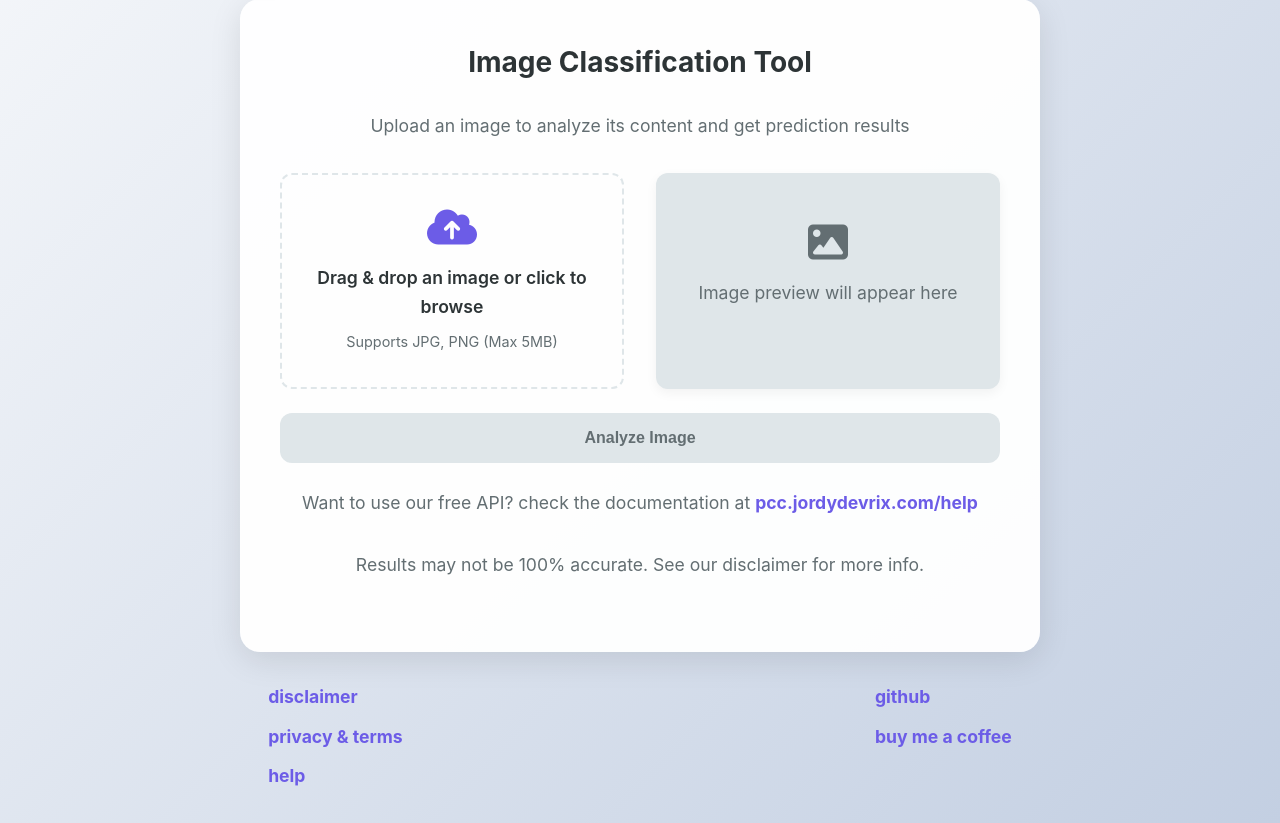
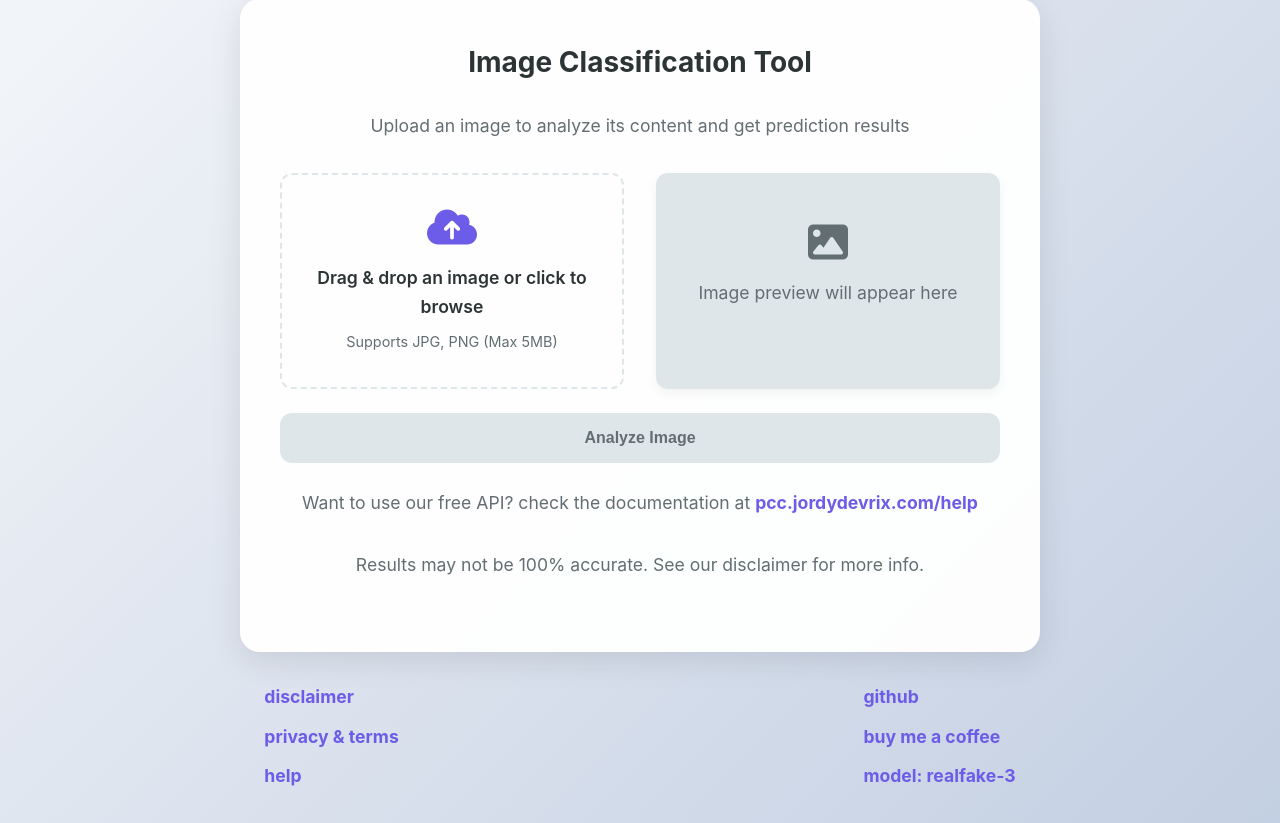
Before and after one commit to JordyDevrix/PCC-img-detector, a Flask app: page / in a window 1280 px wide. Shown: the part 113-936 px from the top of the page. Run offline with Flask 3, Linux system fonts and the light colour scheme; data that the repository does not hold is empty.

Commit message:
added new improved model

```diff
--- a/app.py
+++ b/app.py
@@ -10,7 +10,7 @@
 
 ALLOWED_EXTENSIONS = {'png', 'jpg', 'jpeg', 'gif'}
 
-model_name = "converted_keras_2"
+model_name = "realfake3"
 model = load_model(f"{model_name}/keras_model.h5", compile=False)
 class_names = open(f"{model_name}/labels.txt", "r").readlines()
 np.set_printoptions(suppress=True)
--- /dev/null
+++ b/realfake3/labels.txt
@@ -0,0 +1,2 @@
+0 real
+1 fake
--- a/templates/index.html
+++ b/templates/index.html
@@ -419,6 +419,10 @@
                     margin-bottom: 0;
                     margin-top: 10px;
                 }
+
+                & #modelinfo {
+                    color: var(--primary);
+                }
             }
         }
 
@@ -532,6 +536,13 @@
                 <p class="foottext">
                     <strong>
                         <a href="https://buymeacoffee.com/JordyDevrix">buy me a coffee</a>
+                    </strong>
+                </p>
+            </li>
+            <li>
+                <p class="foottext" id="modelinfo">
+                    <strong>
+                        model: realfake-3
                     </strong>
                 </p>
             </li>
```
Also changed, not shown: 1 other file.
